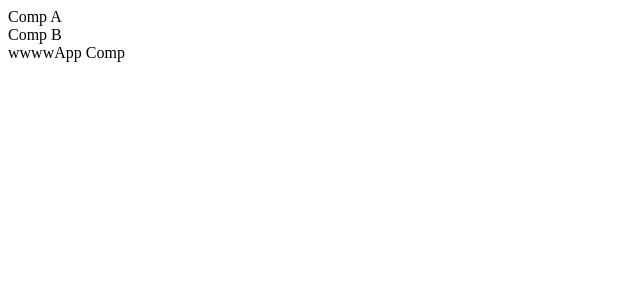
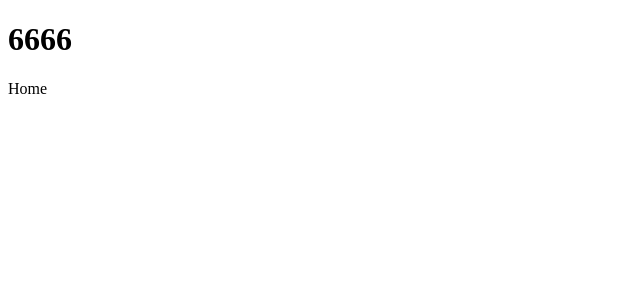
Before and after one commit to addpadding/UCA-76-React-newapp, a React (Create React App) app in the folder newapp/: page / in a window 1280 px wide. Shown: the top 300 px of the page, without its empty margins (0-640 px from the left). Built offline with nearby package versions, Linux system fonts and the light colour scheme.

Commit message:
lesson-84 = React - Part 9 => 73.2% = Errrrrrrrrrrror

```diff
--- a/newapp/src/App.js
+++ b/newapp/src/App.js
@@ -1,27 +1,34 @@
 // ===========
-import React, { Component } from "react";
+import React from "react";
 
-import CompA from "./Components/CompA"
-import { CnxtProvider } from "./Components/contextComp"
+import { BrowserRouter, Route, Routes } from "react-router-dom"
+
+import Home from "./Components/Home";
+import CompA from "./Components/CompA";
+import CompB from "./Components/CompB";
+
+
 
 // ===========
-class App extends Component {
+function App() {
 
-    state = {
-        name: "App Comp"
-    }
+    return (
 
-    render() {
-        return (
-            <CnxtProvider value={this.state.name} >
+        <BrowserRouter>
 
-                <div className="App">
-                    <CompA />
-                </div>
+            <div>
+                <h1> 6666 </h1>
 
-            </CnxtProvider >
-        )
-    }
+                <Routes>
+                    <Route path="/" element={<Home />} />
+                    <Route path="/compa" element={<CompA />} />
+                    <Route path="/compb" element={<CompB />} />
+                </Routes>
+
+            </div>
+
+        </BrowserRouter>
+    )
 }
 
 export default App;
--- a/newapp/src/Components/CompB.js
+++ b/newapp/src/Components/CompB.js
@@ -1,13 +1,11 @@
 import React, { Component } from 'react'
 
-import CompC from './CompC'
 
 class CompB extends Component {
     render() {
         return (
             <div>
                 Comp B
-                <CompC name={this.props.name} />
             </div>
         )
     }
--- a/newapp/src/Components/CompC.js
+++ /dev/null
@@ -1,20 +0,0 @@
-import React, { Component } from 'react'
-import { CnxtConsumer } from "./contextComp"
-
-class CompC extends Component {
-    render() {
-        return (
-            <CnxtConsumer>
-
-                {
-                    (name) => {
-                        return <div>wwww{name}</div>
-                    }
-                }
-
-            </CnxtConsumer>
-        )
-    }
-}
-
-export default CompC
--- /dev/null
+++ b/newapp/src/Components/Home.js
@@ -0,0 +1,13 @@
+import React, { Component } from 'react'
+
+class Home extends Component {
+    render() {
+        return (
+            <div>
+                Home
+            </div>
+        )
+    }
+}
+
+export default Home
--- a/newapp/src/Components/contextComp.js
+++ /dev/null
@@ -1,8 +0,0 @@
-import React from "react";
-
-const cnxt = React.createContext()
-
-const CnxtProvider = cnxt.Provider;
-const CnxtConsumer = cnxt.Consumer;
-
-export { CnxtProvider, CnxtConsumer }
--- a/newapp/src/index.js
+++ b/newapp/src/index.js
@@ -2,7 +2,14 @@ import React from 'react';
 import ReactDOM from 'react-dom/client';
 import App from './App';
 
+// const root = ReactDOM.createRoot(document.getElementById('root'));
+// root.render(
+//   <App />
+// );
+
 const root = ReactDOM.createRoot(document.getElementById('root'));
 root.render(
-  <App />
+  <React.StrictMode>
+    <App />
+  </React.StrictMode>
 );
```
Also changed, not shown: newapp/src/App_00_.js (added, +39 -0 lines), newapp/src/Components/contact.js (added, +11 -0 lines), newapp/src/index_000_.js (added, +24 -0 lines).
